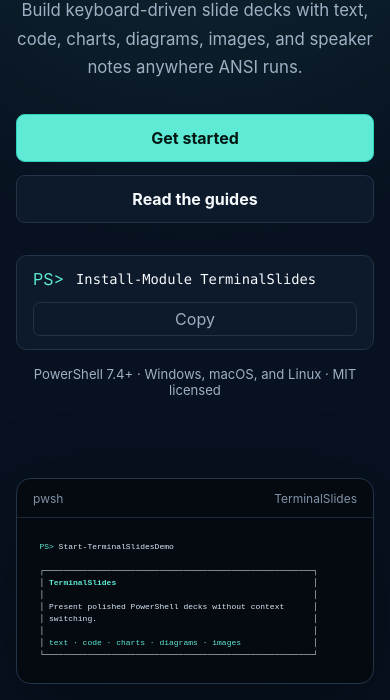
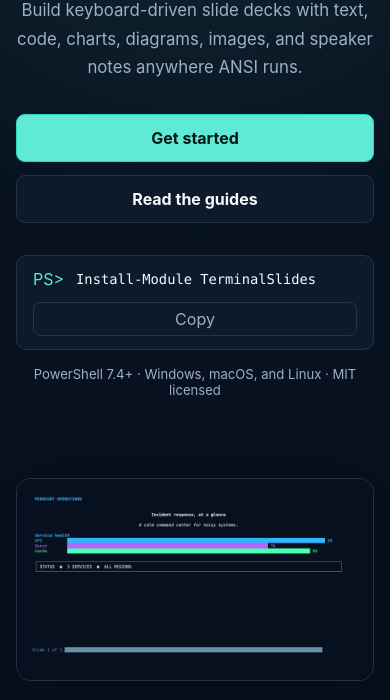
Before and after one commit to jorgeasaurus/TerminalSlides, a website: page docs/index.html in a window 390 px wide. Shown: the part 400-1100 px from the top of the page. Drawn offline with Linux system fonts and the light colour scheme.

Commit message:
feat: update landing page to display captured slide and improve responsiveness

```diff
--- a/docs/index.html
+++ b/docs/index.html
@@ -48,17 +48,12 @@
       <p class="meta">PowerShell 7.4+ · Windows, macOS, and Linux · MIT licensed</p>
     </section>
     <section class="terminal-preview" aria-label="TerminalSlides example">
-      <div class="terminal-bar"><span>pwsh</span><span>TerminalSlides</span></div>
-      <pre><code><span class="prompt">PS&gt;</span> Start-TerminalSlidesDemo
-
-┌────────────────────────────────────────────────────────┐
-│ <strong>TerminalSlides</strong>                                         │
-│                                                        │
-│ Present polished PowerShell decks without context      │
-│ switching.                                             │
-│                                                        │
-│ <span class="accent">text · code · charts · diagrams · images</span>               │
-└────────────────────────────────────────────────────────┘</code></pre>
+      <img
+        src="theme-previews/midnight.png"
+        width="1600"
+        height="900"
+        alt="Captured TerminalSlides Midnight slide showing incident response service health and slide progress."
+      >
     </section>
   </main>
   <footer>
--- a/docs/styles.css
+++ b/docs/styles.css
@@ -173,8 +173,7 @@
 .meta { margin-top: 1rem; color: var(--muted); font-size: .82rem; }
 
 .terminal-preview {
-  container-type: inline-size;
-  max-width: 52rem;
+  max-width: 62rem;
   margin: 5rem auto 0;
   overflow: hidden;
   border: 1px solid var(--border);
@@ -183,28 +182,12 @@
   box-shadow: 0 2rem 6rem rgba(0, 0, 0, .32);
 }
 
-.terminal-bar {
-  display: flex;
-  justify-content: space-between;
-  padding: .72rem 1rem;
-  border-bottom: 1px solid #1b293b;
-  color: #8092a8;
-  font-size: .75rem;
+.terminal-preview img {
+  display: block;
+  width: 100%;
+  height: auto;
+  aspect-ratio: 16 / 9;
 }
-
-.terminal-preview pre {
-  margin: 0;
-  padding: 1.4rem;
-  overflow-x: clip;
-  color: #dbe7f5;
-  font: clamp(8px, 1.9cqi, .9rem)/1.5 "SFMono-Regular", Consolas, monospace;
-  text-size-adjust: 100%;
-  -webkit-text-size-adjust: 100%;
-}
-
-.terminal-preview strong,
-.terminal-preview .accent,
-.terminal-preview .prompt { color: #5eead4; }
 
 footer {
   display: flex;
```
Also changed, not shown: Tests/Browser/documentation.spec.mjs (+18 -26 lines), 1 other file.
